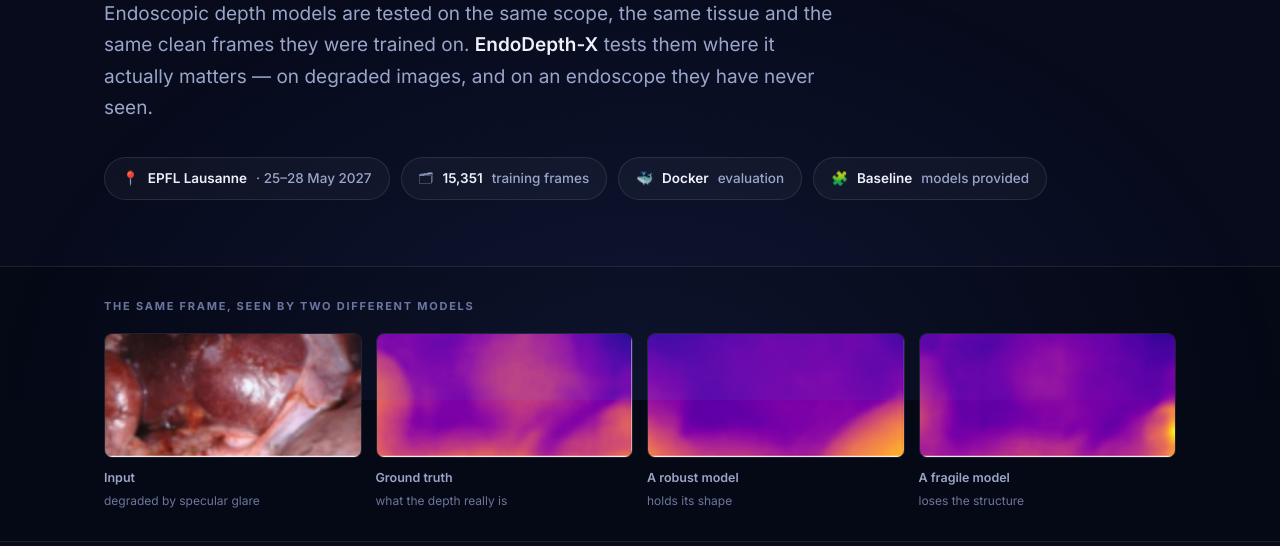
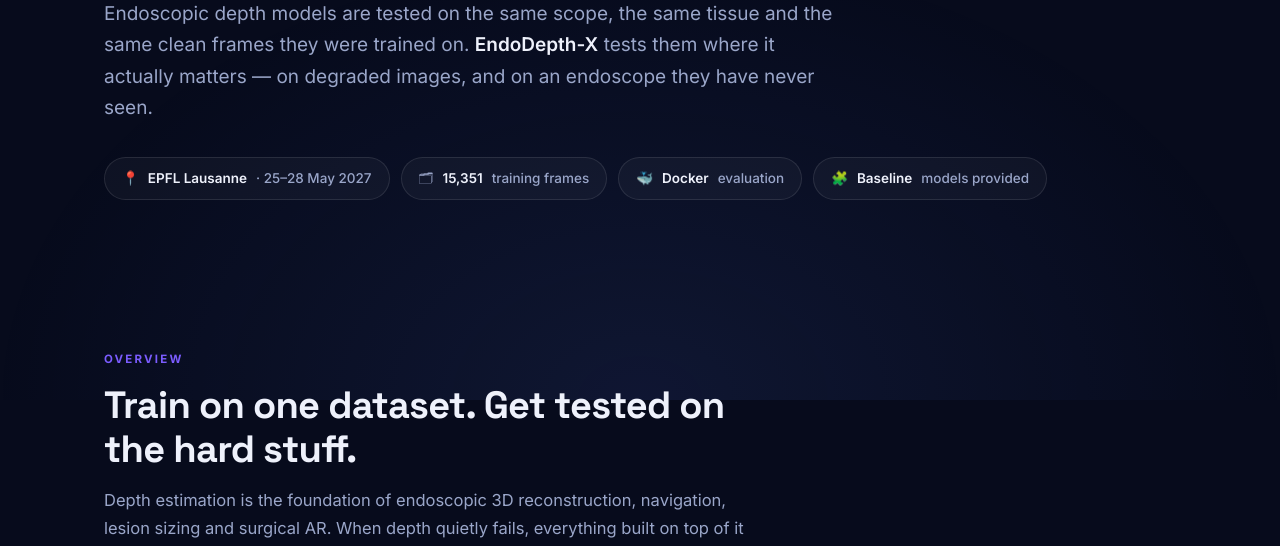
Before and after one commit to endodepth-x/endodepth-x.github.io, a plain HTML site: page index.html in a window 1280 px wide. Shown: the part 400-946 px from the top of the page. Drawn offline with Linux system fonts and the light colour scheme.

Commit message:
Remove the model-comparison image strip from the header
The four-image strip and its captions did not read clearly without
prior context. Drop the markup and the now-unused .band and .strip
rules; the images stay in assets/ for a future section.

Co-Authored-By: Claude Opus 5 (1M context) <noreply@anthropic.com>
Claude-Session: https://claude.ai/code/session_011Yn3y3q1iyMjiUwxoxCsXQ

```diff
--- a/index.html
+++ b/index.html
@@ -86,16 +86,6 @@ h1{font-size:clamp(40px,7.2vw,78px); line-height:1.03; font-weight:700; max-widt
   font-size:13.5px; font-weight:500; background:var(--panel); border:1px solid var(--line); color:var(--muted);
 }
 .pill b{color:var(--txt); font-weight:600}
-
-/* image band */
-.band{margin-top:66px; border-block:1px solid var(--line); background:rgba(0,0,0,.24)}
-.band-in{max-width:var(--maxw); margin:0 auto; padding:30px 24px}
-.band-lab{font-size:11px; font-weight:700; letter-spacing:.16em; text-transform:uppercase; color:var(--dim); margin-bottom:18px}
-.strip{display:grid; grid-template-columns:repeat(4,1fr); gap:14px}
-.strip figure{margin:0}
-.strip img{width:100%; aspect-ratio:2.05/1; object-fit:cover; border-radius:8px; border:1px solid var(--line)}
-.strip figcaption{margin-top:10px; font-size:12.5px; font-weight:600; color:var(--muted)}
-.strip .n{display:block; font-weight:400; color:var(--dim); font-size:12px; margin-top:2px}
 
 /* sections */
 section{padding:84px 0; position:relative; z-index:1; scroll-margin-top:70px}
@@ -202,7 +192,7 @@ footer{border-top:1px solid var(--line); padding:54px 0 44px; background:rgba(0,
 @media(max-width:980px){.chips{grid-template-columns:repeat(3,1fr)}}
 @media(max-width:900px){
   .grid-2,.grid-3,.stats,.steps,.people{grid-template-columns:1fr}
-  .gal,.strip{grid-template-columns:repeat(2,1fr)}
+  .gal{grid-template-columns:repeat(2,1fr)}
   .chips{grid-template-columns:repeat(2,1fr)}
   .nav-links{display:none}
   header{padding:60px 0 44px}
@@ -240,30 +230,6 @@ footer{border-top:1px solid var(--line); padding:54px 0 44px; background:rgba(0,
       <span class="pill">🗂 <b>15,351</b> training frames</span>
       <span class="pill">🐳 <b>Docker</b> evaluation</span>
       <span class="pill">🧩 <b>Baseline</b> models provided</span>
-    </div>
-  </div>
-
-  <div class="band">
-    <div class="band-in">
-      <div class="band-lab">The same frame, seen by two different models</div>
-      <div class="strip">
-        <figure>
-          <img src="assets/c_rgb_sr.jpg" alt="Endoscopic frame degraded by specular reflection">
-          <figcaption>Input <span class="n">degraded by specular glare</span></figcaption>
-        </figure>
-        <figure>
-          <img src="assets/c_gt_sr.jpg" alt="Ground truth depth map">
-          <figcaption>Ground truth <span class="n">what the depth really is</span></figcaption>
-        </figure>
-        <figure>
-          <img src="assets/c_afsfm_sr.jpg" alt="Depth predicted by a robust model">
-          <figcaption>A robust model <span class="n">holds its shape</span></figcaption>
-        </figure>
-        <figure>
-          <img src="assets/c_endosfm_sr.jpg" alt="Depth predicted by a fragile model">
-          <figcaption>A fragile model <span class="n">loses the structure</span></figcaption>
-        </figure>
-      </div>
     </div>
   </div>
 </header>
```
